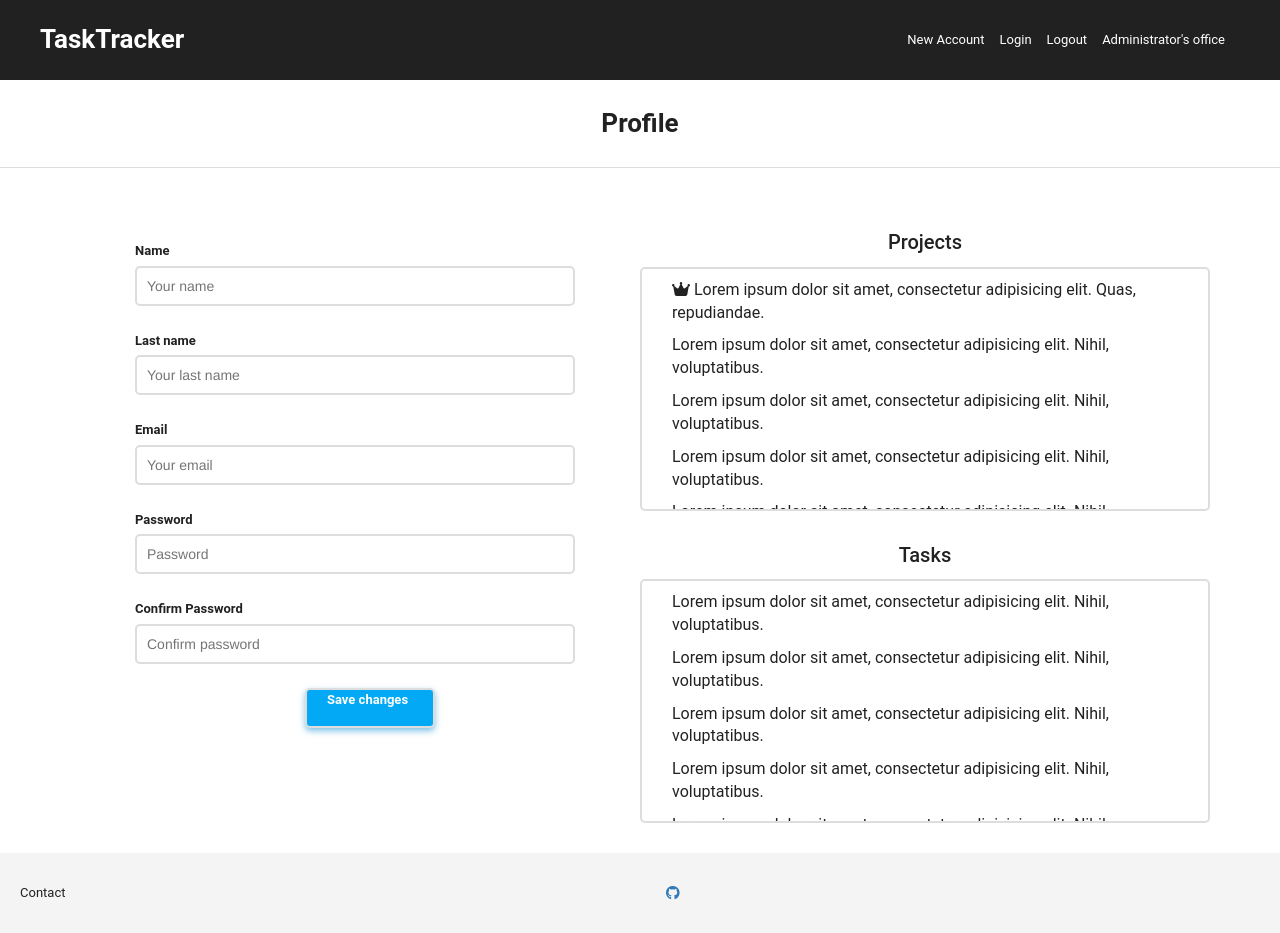
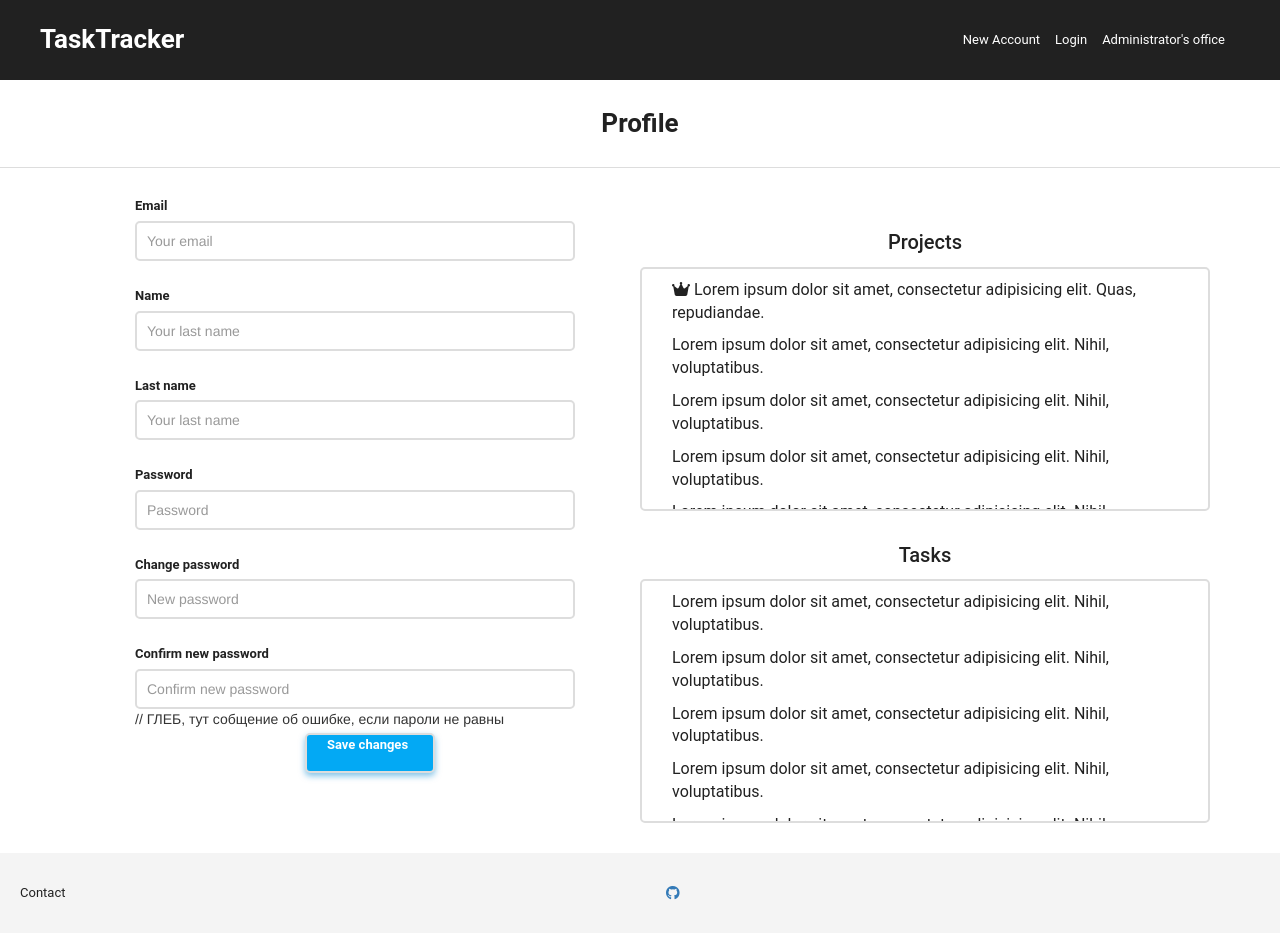
Before and after one commit to burakovas/TaskTracker, a Symfony app: template templates/user/profile.html.twig in a window 1280 px wide. Run offline with Twig, Linux system fonts and the light colour scheme; the template is opened without the code that fills it, so the values that code supplies are empty; form fields are guessed from the names that the template uses; some libraries are stand-ins or nearby versions.

Commit message:
Feature 13. Adds profileAction to UserController

```diff
--- a/assets/css/profile.css
+++ b/assets/css/profile.css
@@ -1,3 +1,15 @@
+::placeholder { /* Chrome, Firefox, Opera, Safari 10.1+ */
+  color: #999999;
+  opacity: 1; /* Firefox */
+}
+
+:-ms-input-placeholder { /* Internet Explorer 10-11 */
+  color: #999999;
+}
+
+::-ms-input-placeholder { /* Microsoft Edge */
+  color: #999999;
+}
 .container {
   margin: 0 auto;
   display: flex;
--- a/composer.json
+++ b/composer.json
@@ -16,7 +16,7 @@
         "symfony/framework-bundle": "4.3.*",
         "symfony/http-client": "4.3.*",
         "symfony/intl": "4.3.*",
-        "symfony/monolog-bundle": "^3.1",
+        "symfony/monolog-bundle": "^3.4",
         "symfony/orm-pack": "*",
         "symfony/process": "4.3.*",
         "symfony/security-bundle": "4.3.*",
--- a/src/Controller/FrontController.php
+++ b/src/Controller/FrontController.php
@@ -20,7 +20,6 @@ class FrontController extends AbstractController
         {
             return $this->redirectToRoute('project_index');
         }
-        dump($this->getUser());
         return [
 
         ];
--- a/src/Entity/User.php
+++ b/src/Entity/User.php
@@ -4,6 +4,7 @@ namespace App\Entity;
 
 use Doctrine\ORM\Mapping as ORM;
 use Symfony\Bridge\Doctrine\Validator\Constraints\UniqueEntity;
+use Symfony\Component\Security\Core\User\EquatableInterface;
 use Symfony\Component\Security\Core\User\UserInterface;
 use Symfony\Component\Validator\Constraints as Assert;
 
@@ -44,12 +45,14 @@ class User implements UserInterface
 
     /**
      * @Assert\NotBlank(message="Пожалуйста, введите имя")
+     * @Assert\Length(min=3, minMessage="Min 3 symbols required for name")
      * @ORM\Column(type="string", length=50)
      */
     private $name;
 
     /**
      * @Assert\NotBlank(message="Пожалуйста, введите фамилию")
+     * * @Assert\Length(min=3, minMessage="Min 3 symbols required for lastName")
      * @ORM\Column(type="string", length=50)
      */
     private $lastName;
--- a/templates/base.html.twig
+++ b/templates/base.html.twig
@@ -5,7 +5,7 @@
     <title>{% block title %}Main page{% endblock %}</title>
     {% block stylesheets %}
         <link rel="stylesheet" href="{{ asset('build/css/style.css') }}"/>
-        <link href="/your-path-to-fontawesome/css/all.css" rel="stylesheet">
+{#        <link href="/your-path-to-fontawesome/css/all.css" rel="stylesheet">#}
         <link rel="stylesheet" href="https://maxcdn.bootstrapcdn.com/bootstrap/3.3.7/css/bootstrap.min.css"
               integrity="sha384-BVYiiSIFeK1dGmJRAkycuHAHRg32OmUcww7on3RYdg4Va+PmSTsz/K68vbdEjh4u" crossorigin="anonymous">
     {% endblock %}
@@ -18,8 +18,13 @@
         <div class="logo"><a class="logoLink" href="{{ path('main_page') }}">TaskTracker</a></div>
         <div class="entrance">
             <div class="administrator"><a class="entranceLink" href="{{ path('register') }}">New Account</a></div>
+            {% if app.user is null %}
             <div><a class="entranceLink administrator" href="{{ path('login') }}">Login</a></div>
+            {% endif %}
+            {% if app.user is not null%}
             <div class="administrator"><a class="entranceLink" href="{{ path('logout') }}">Logout</a></div>
+            <div class="administrator"><a class="entranceLink" href="{{ path('profile') }}">Profile ({{ app.user.name }})</a></div>
+            {% endif %}
             <div class="administrator"><a class="entranceLink" href="#">Administrator's office</a></div>
         </div>
     </div>
--- a/templates/front/login.html.twig
+++ b/templates/front/login.html.twig
@@ -9,9 +9,6 @@
     <div class="container">
         <div class="registerMenu">
             <form id="app" @submit="checkForm" action="#" method="post">
-
-
-
                 {% if error %}
                     <div class="alert alert-danger">{{ error.messageKey|trans(error.messageData, 'security') }}</div>
                 {% endif %}
--- a/templates/user/profile.html.twig
+++ b/templates/user/profile.html.twig
@@ -9,44 +9,63 @@
     <div class="container">
         <div class="containerForRegisterMenu">
             <div class="registerMenu">
-                {{ form_start(form, {'attr':{'id' : 'app'}}) }}
+                <form name="user" id="app" action="{{ path('profile') }}" method="post">
+
+                <label class="labelRegisterMenu" for="user_email">Email</label>
+                <div class="rightShowError">
+                    <input type="email" name="user[email]" class="inputRegisterMenu" placeholder="Your email"
+                           disabled="disabled" value="{{ app.user.email }}">
+                </div>
+                <div class="blockForError">
+                </div>
 
                 <label class="labelRegisterMenu" for="user_name">Name</label>
                 <div class="rightShowError">
-                    {{ form_widget(form.name, {'attr': {'class': 'inputRegisterMenu', 'placeholder' : 'Your name'}}) }}
+                    <input type="text" name="user[name]" class="inputRegisterMenu" placeholder="Your last name"
+                           value="{{ app.user.name }}">
                 </div>
-                <div class="blockForError"><div class="errorStyle">{{ form_errors(form.name) }}</div></div>
+                <div class=" blockForError">
+                    <div class="errorStyle">{% if errors.name is defined%}{{ errors.name }}{% endif %}</div>
+                </div>
 
                 <label class="labelRegisterMenu" for="user_lastName">Last name</label>
                 <div class="rightShowError">
-                    {{ form_widget(form.lastName, {'attr': {'class': 'inputRegisterMenu', 'placeholder' : 'Your last name'}}) }}
+                    <input type="text" name="user[lastName]" class="inputRegisterMenu" placeholder="Your last name"
+                           value="{{ app.user.lastName }}">
                 </div>
-                <div class="blockForError"> <div class="errorStyle"> {{ form_errors(form.lastName) }}</div></div>
+                <div class=" blockForError">
+                    <div class="errorStyle"> {% if errors.lastName is defined%}{{ errors.lastName  }}{% endif %}</div>
+                </div>
 
-                <label class="labelRegisterMenu" for="user_email">Email</label>
+                <label class="labelRegisterMenu" for="currentPassword">Password</label>
                 <div class="rightShowError">
-                    {{ form_widget(form.email, {'attr': {'class': 'inputRegisterMenu', 'placeholder' : 'Your email', 'disabled': 'disabled'}}) }}
+                    <input type="password" name="user[currentPassword]" class="inputRegisterMenu" placeholder="Password">
                 </div>
-                    <div class="blockForError"><div class="errorStyle">{{ form_errors(form.email) }}</div></div>
+                    <div class="blockForError">
+                        <div class="errorStyle">{% if errors.notValidCurrentPassword is defined%}{{ errors.notValidCurrentPassword }}{% endif %}</div>
+                    </div>
+                <label class="labelRegisterMenu" for="user_password_first">Change password</label>
+                <div class="rightShowError">
+                    <input type="password" name="user[password][first]" class="inputRegisterMenu" placeholder="New password">
+                </div>
+                <div class="blockForError">
+                    <div class="errorStyle">{% if errors.password is defined%}{{ errors.password }}{% endif %}</div>
+                </div>
 
-                <label class="labelRegisterMenu" for="user_password_first">Password</label>
+                <label class="labelRegisterMenu" for="user_password_second">Confirm new password</label>
                 <div class="rightShowError">
-                    {{ form_widget(form.password.first, {'attr': {'class': 'inputRegisterMenu', 'placeholder' : 'Password'}}) }}
+                    <input type="password" name="user[password][second]" class="inputRegisterMenu" placeholder="Confirm new password">
                 </div>
-                <div class="blockForError"> <div class="errorStyle">{{ form_errors(form.password.first) }}</div></div>
-
-                <label class="labelRegisterMenu" for="user_password_second">Confirm Password</label>
-                <div class="rightShowError">
-                    {{ form_widget(form.password.second, {'attr': {'class': 'inputRegisterMenu', 'placeholder' : 'Confirm password'}}) }}
+                <div class="blockForError">
+{#                    <div class="errorStyle">{{ form_errors(form.password.second) }}</div>#} // ГЛЕБ, тут собщение об ошибке, если пароли не равны
                 </div>
-                <div class="blockForError"> <div class="errorStyle">{{ form_errors(form.password.second) }}</div></div>
 
                 <button type="submit" class="inputRegisterMenu inputRegisterMenuButton" value="Create account">Save
                     changes
                 </button>
 
-                <input type="hidden" name="token" value="{{ csrf_token('register-user') }}"/>
-                {{ form_end(form) }}
+                <input type="hidden" name="token" value="{{ csrf_token('user-profile') }}"/>
+                </form>
             </div>
         </div>
         <div class="containerForProjectAndTask">
@@ -54,7 +73,8 @@
             <div class="containerForTextAndProjectandTask">
 
                 <div class="project">
-                    <div class="marginForLink marginFirstLink"><a href="#" class="taskAndProjectLink"><i class="fas fa-crown"></i>
+                    <div class="marginForLink marginFirstLink"><a href="#" class="taskAndProjectLink"><i
+                                    class="fas fa-crown"></i>
                             Lorem ipsum dolor sit amet,
                             consectetur adipisicing elit. Quas, repudiandae.</a></div>
                     <div class="marginForLink"><a href="#" class="taskAndProjectLink">Lorem ipsum dolor sit amet,
@@ -82,7 +102,8 @@
             <div class="containerForTextAndProjectandTask">
 
                 <div class="task">
-                    <div class="marginForLink marginFirstLink"><a href="#" class="taskAndProjectLink">Lorem ipsum dolor sit amet,
+                    <div class="marginForLink marginFirstLink"><a href="#" class="taskAndProjectLink">Lorem ipsum dolor
+                            sit amet,
                             consectetur adipisicing elit. Nihil, voluptatibus.</a></div>
                     <div class="marginForLink"><a href="#" class="taskAndProjectLink">Lorem ipsum dolor sit amet,
                             consectetur adipisicing elit. Nihil, voluptatibus.</a></div>
```
Also changed, not shown: src/Controller/UserController.php (+65 -9 lines), 1 other file.
